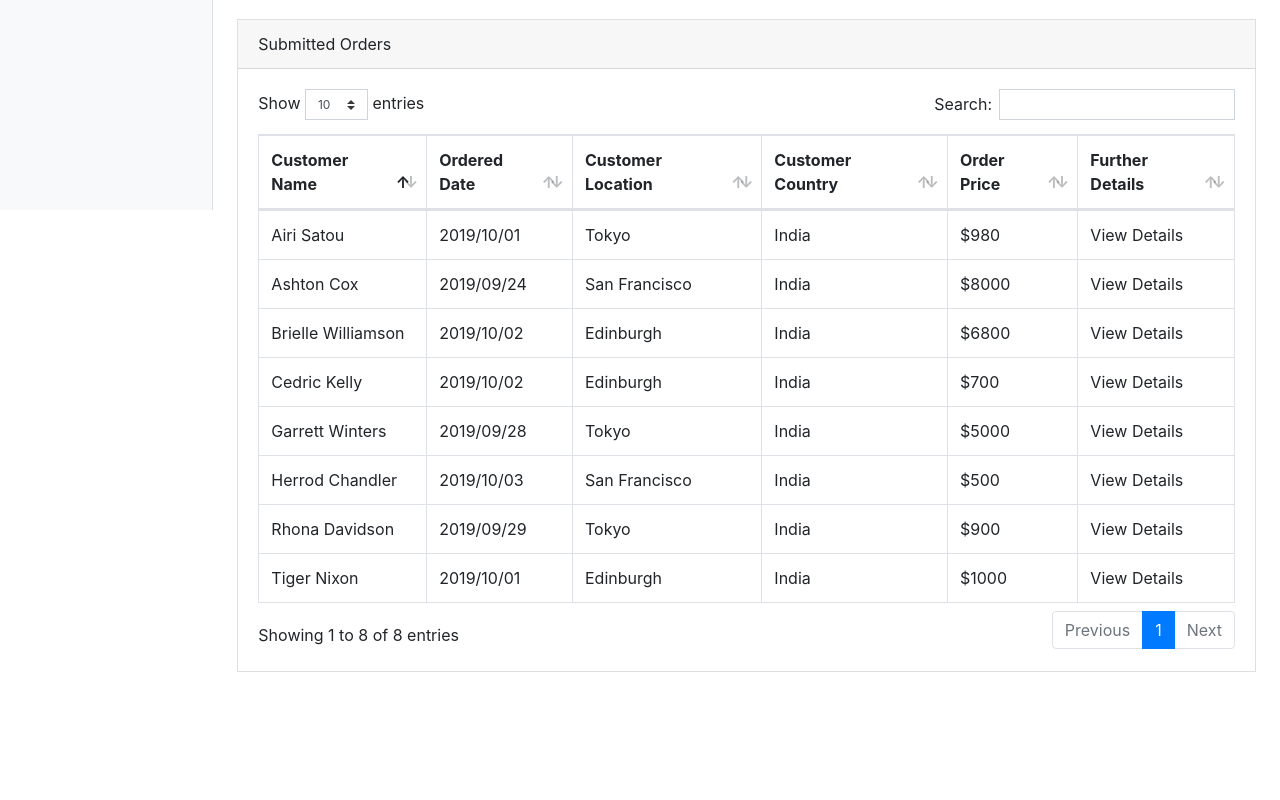
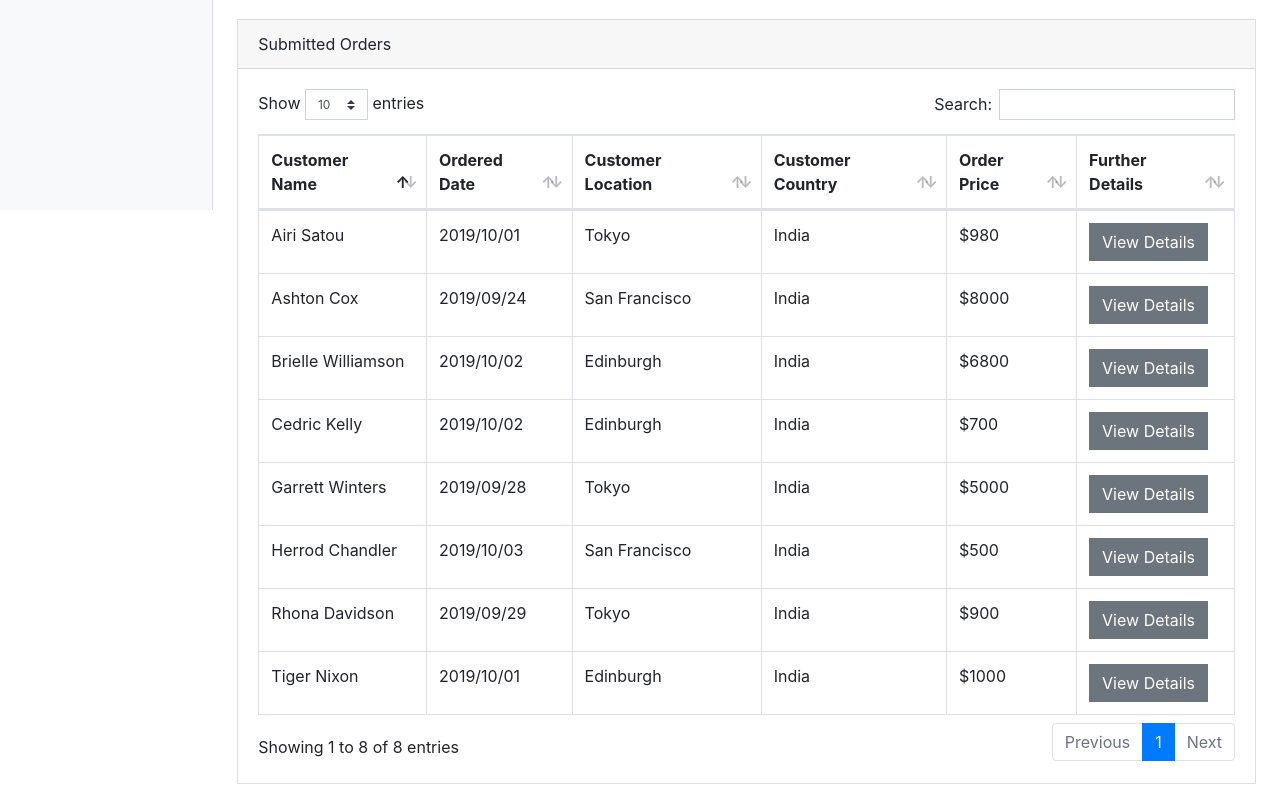
Before and after one commit to ashumeow/Sales-Dashboard-Bootstrap4, a plain HTML site: page dashboard2_main.html in a window 1280 px wide. Shown: the part 590-1390 px from the top of the page. Before the commit the page ends 1278 px from the top, so only its background shows below. Drawn offline with nearby package versions, Linux system fonts and the light colour scheme; some icons are missing.

Commit message:
button styling update

```diff
--- a/dashboard2_main.html
+++ b/dashboard2_main.html
@@ -151,7 +151,7 @@
                                 <td>Edinburgh</td>
                                 <td>India</td>
                                 <td>$1000</td>
-                                <td>View Details</td>
+                                <td><button type="button" class="btn btn-raised btn-secondary">View Details</button></td>
                               </tr>
                               <tr>
                                 <td>Garrett Winters</td>
@@ -159,7 +159,7 @@
                                 <td>Tokyo</td>
                                 <td>India</td>
                                 <td>$5000</td>
-                                <td>View Details</td>
+                                <td><button type="button" class="btn btn-raised btn-secondary">View Details</button></td>
                               </tr>
                               <tr>
                                 <td>Ashton Cox</td>
@@ -167,7 +167,7 @@
                                 <td>San Francisco</td>
                                 <td>India</td>
                                 <td>$8000</td>
-                                <td>View Details</td>
+                                <td><button type="button" class="btn btn-raised btn-secondary">View Details</button></td>
                               </tr>
                               <tr>
                                 <td>Cedric Kelly</td>
@@ -175,7 +175,7 @@
                                 <td>Edinburgh</td>
                                 <td>India</td>
                                 <td>$700</td>
-                                <td>View Details</td>
+                                <td><button type="button" class="btn btn-raised btn-secondary">View Details</button></td>
                               </tr>
                               <tr>
                                 <td>Airi Satou</td>
@@ -183,7 +183,7 @@
                                 <td>Tokyo</td>
                                 <td>India</td>
                                 <td>$980</td>
-                                <td>View Details</td>
+                                <td><button type="button" class="btn btn-raised btn-secondary">View Details</button></td>
                               </tr>
                               <tr>
                                 <td>Brielle Williamson</td>
@@ -191,7 +191,7 @@
                                 <td>Edinburgh</td>
                                 <td>India</td>
                                 <td>$6800</td>
-                                <td>View Details</td>
+                                <td><button type="button" class="btn btn-raised btn-secondary">View Details</button></td>
                               </tr>
                               <tr>
                                 <td>Herrod Chandler</td>
@@ -199,7 +199,7 @@
                                 <td>San Francisco</td>
                                 <td>India</td>
                                 <td>$500</td>
-                                <td>View Details</td>
+                                <td><button type="button" class="btn btn-raised btn-secondary">View Details</button></td>
                               </tr>
                               <tr>
                                 <td>Rhona Davidson</td>
@@ -207,7 +207,7 @@
                                 <td>Tokyo</td>
                                 <td>India</td>
                                 <td>$900</td>
-                                <td>View Details</td>
+                                <td><button type="button" class="btn btn-raised btn-secondary">View Details</button></td>
                               </tr>
                             </tbody>
                         </table>
```
